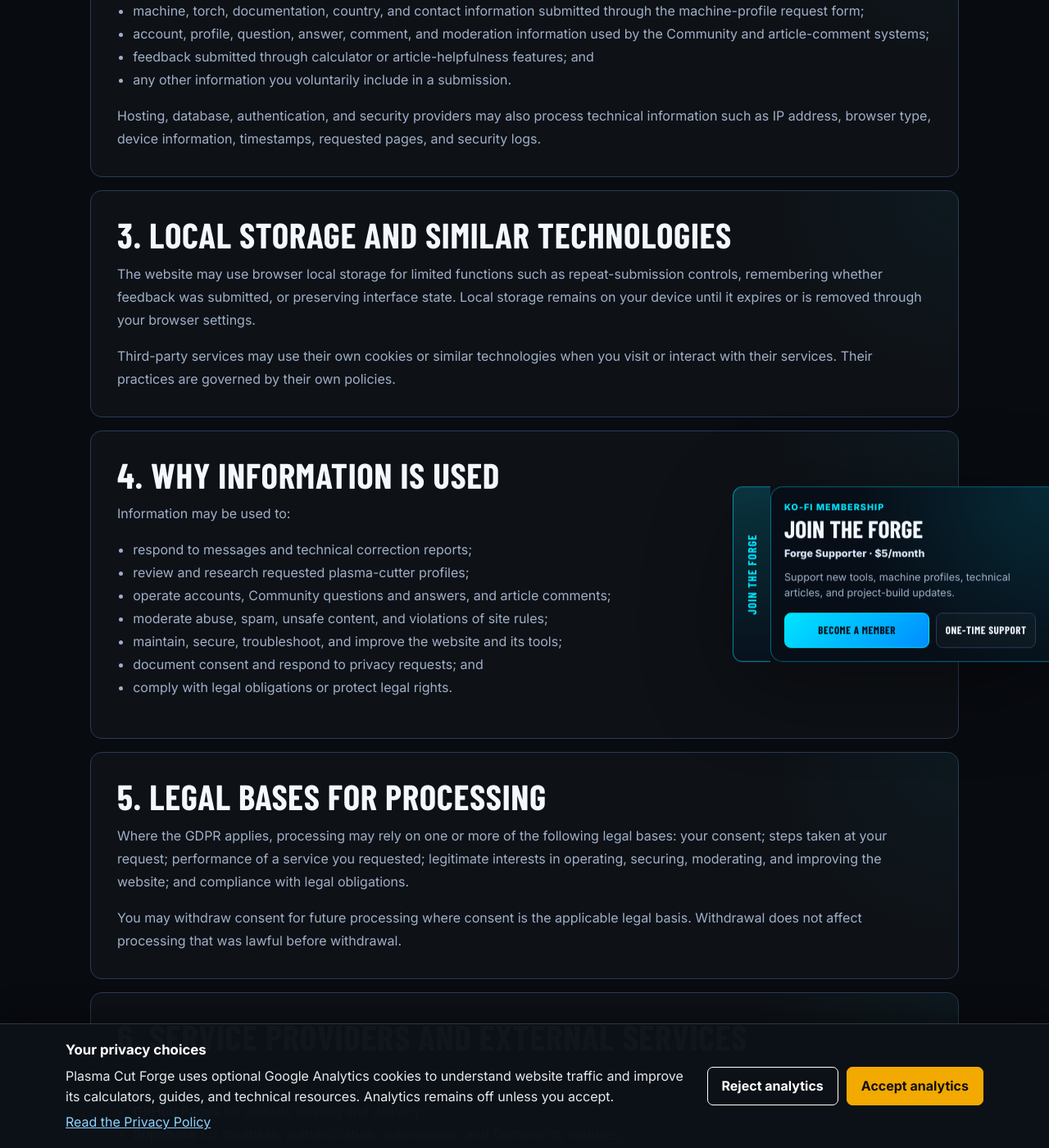
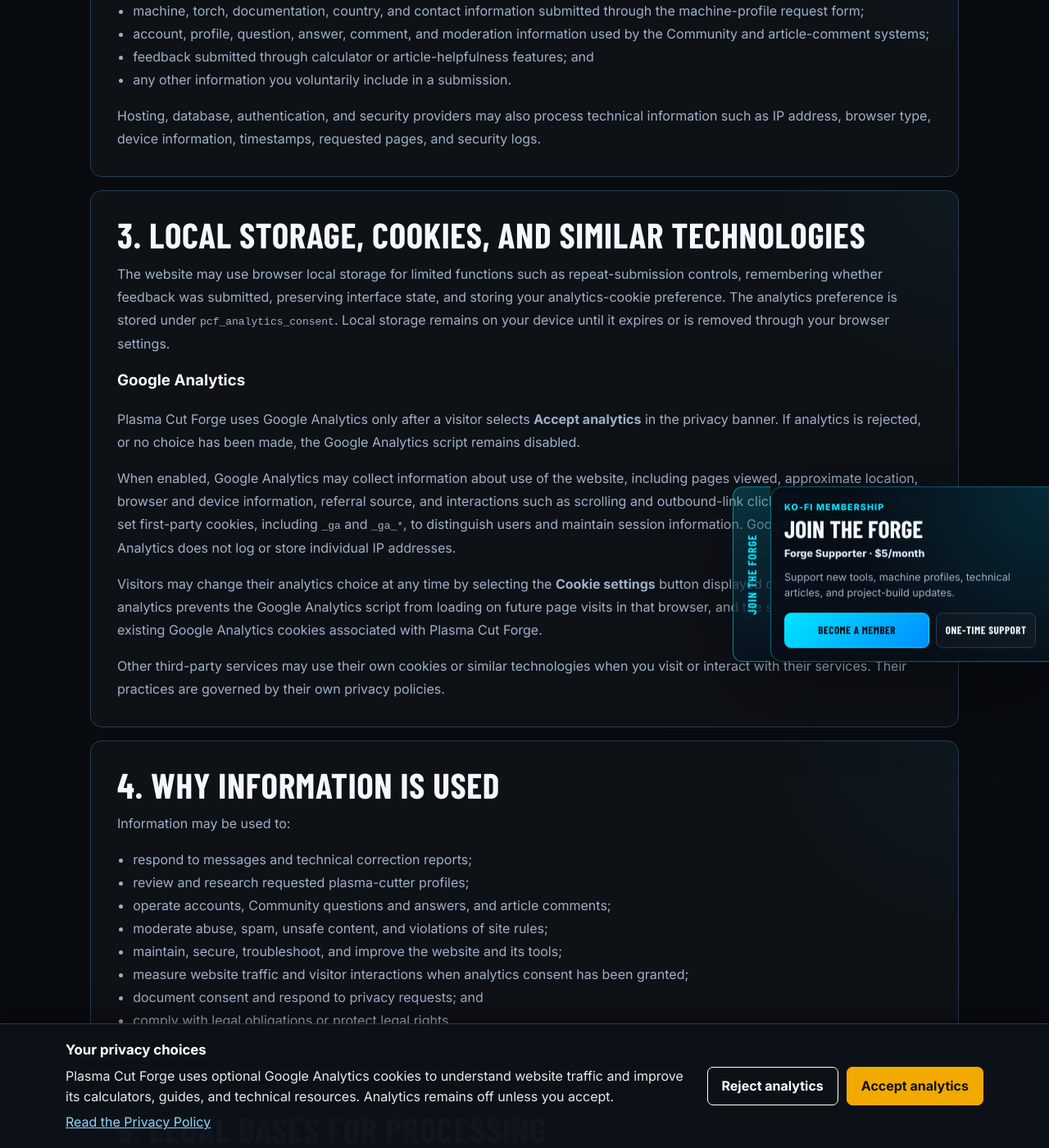
Before and after one commit to steelknightcnc-cmd/plasma-cutting-blog, a Jekyll site: the page privacy-policy.html, which Jekyll copies as it is, in a window 1280 px wide and 1400 px high, scrolled down 1001 px. Shown: the whole window at 82% size. Built offline with Jekyll 4.4.1, drawn with Linux system fonts in a browser that asks for light colours; some web fonts are replaced; some of the changed text lies outside the part shown.

Commit message:
Update privacy-policy.html

```diff
--- a/privacy-policy.html
+++ b/privacy-policy.html
@@ -3,7 +3,7 @@
 <head>
   <meta charset="utf-8">
   <meta name="viewport" content="width=device-width, initial-scale=1">
-  <meta name="description" content="Privacy Policy for Plasma Cut Forge, including contact forms, machine-profile requests, Community features, Supabase, GitHub Pages, and external services.">
+  <meta name="description" content="Privacy Policy for Plasma Cut Forge, including contact forms, machine-profile requests, Community features, Google Analytics consent, Supabase, GitHub Pages, and external services.">
   <title>Privacy Policy | Plasma Cut Forge</title>
 
 <link rel="icon" href="/favicon.ico" sizes="any">
@@ -78,7 +78,7 @@
       <p class="industrial-kicker">Personal information</p>
       <h1>Privacy Policy</h1>
       <p>This policy explains what information Plasma Cut Forge may process, why it is used, and the choices available to visitors.</p>
-      <p class="legal-updated">Last updated: July 26, 2026</p>
+      <p class="legal-updated">Last updated: July 28, 2026</p>
     </header>
 
     <article class="legal-document">
@@ -109,17 +109,47 @@
 </section>
 
 <section>
-  <h2>3. Local storage and similar technologies</h2>
+  <h2>3. Local storage, cookies, and similar technologies</h2>
   <p>
     The website may use browser local storage for limited functions such as
     repeat-submission controls, remembering whether feedback was submitted,
-    or preserving interface state. Local storage remains on your device
+    preserving interface state, and storing your analytics-cookie preference.
+    The analytics preference is stored under
+    <code>pcf_analytics_consent</code>. Local storage remains on your device
     until it expires or is removed through your browser settings.
   </p>
+
+  <h3>Google Analytics</h3>
+
   <p>
-    Third-party services may use their own cookies or similar technologies
-    when you visit or interact with their services. Their practices are
-    governed by their own policies.
+    Plasma Cut Forge uses Google Analytics only after a visitor selects
+    <strong>Accept analytics</strong> in the privacy banner. If analytics is
+    rejected, or no choice has been made, the Google Analytics script remains
+    disabled.
+  </p>
+
+  <p>
+    When enabled, Google Analytics may collect information about use of the
+    website, including pages viewed, approximate location, browser and device
+    information, referral source, and interactions such as scrolling and
+    outbound-link clicks. Google Analytics may set first-party cookies,
+    including <code>_ga</code> and <code>_ga_*</code>, to distinguish users and
+    maintain session information. Google states that Google Analytics does not
+    log or store individual IP addresses.
+  </p>
+
+  <p>
+    Visitors may change their analytics choice at any time by selecting the
+    <strong>Cookie settings</strong> button displayed on the website. Rejecting
+    analytics prevents the Google Analytics script from loading on future page
+    visits in that browser, and the site attempts to remove existing Google
+    Analytics cookies associated with Plasma Cut Forge.
+  </p>
+
+  <p>
+    Other third-party services may use their own cookies or similar technologies
+    when you visit or interact with their services. Their practices are governed
+    by their own privacy policies.
   </p>
 </section>
 
@@ -132,6 +162,7 @@
     <li>operate accounts, Community questions and answers, and article comments;</li>
     <li>moderate abuse, spam, unsafe content, and violations of site rules;</li>
     <li>maintain, secure, troubleshoot, and improve the website and its tools;</li>
+    <li>measure website traffic and visitor interactions when analytics consent has been granted;</li>
     <li>document consent and respond to privacy requests; and</li>
     <li>comply with legal obligations or protect legal rights.</li>
   </ul>
@@ -149,7 +180,8 @@
   <p>
     You may withdraw consent for future processing where consent is the
     applicable legal basis. Withdrawal does not affect processing that was
-    lawful before withdrawal.
+    lawful before withdrawal. Analytics consent may be changed at any time
+    through the <strong>Cookie settings</strong> button displayed on the website.
   </p>
 </section>
 
@@ -160,6 +192,7 @@
     <li><strong>GitHub Pages</strong> for website hosting and delivery;</li>
     <li><strong>Supabase</strong> for database, authentication, submissions, and Community features;</li>
     <li><strong>Google Fonts</strong> for delivery of website typefaces;</li>
+    <li><strong>Google Analytics</strong> for optional, consent-based website traffic and interaction measurement;</li>
     <li><strong>Ko-fi</strong> for optional financial support; and</li>
     <li>manufacturer, retailer, documentation, social-media, or other third-party links.</li>
   </ul>
@@ -188,8 +221,10 @@
     they are reviewed and for a reasonable period afterward for follow-up,
     security, recordkeeping, and dispute prevention. Community content may
     remain available until it is deleted, anonymized, or removed through
-    moderation. Provider logs are retained according to each provider’s
-    settings and policies.
+    moderation. Analytics information, when collection has been accepted,
+    is retained according to the Google Analytics property settings and
+    Google’s applicable terms. Other provider logs are retained according to
+    each provider’s settings and policies.
   </p>
 </section>
 
@@ -203,7 +238,9 @@
   </p>
   <p>
     Submit a request through the <a href="/contact.html">Contact page</a>
-    and select <strong>Privacy or data request</strong>.
+    and select <strong>Privacy or data request</strong>. Analytics consent may
+    also be withdrawn directly through the website’s
+    <strong>Cookie settings</strong> button.
   </p>
   <p>
     Individuals may also have the right to lodge a complaint with a
```
